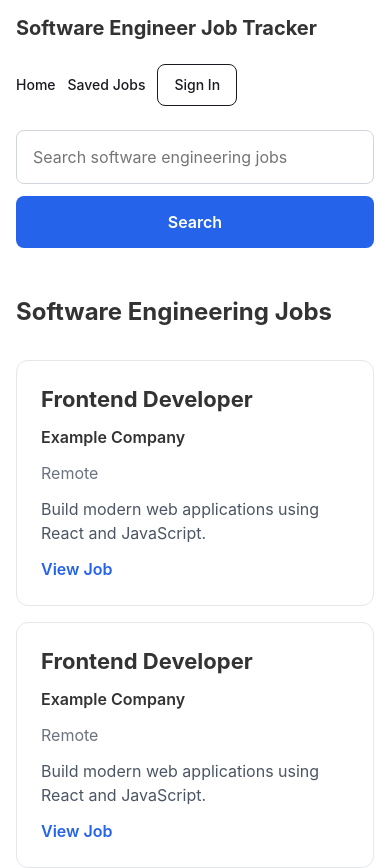
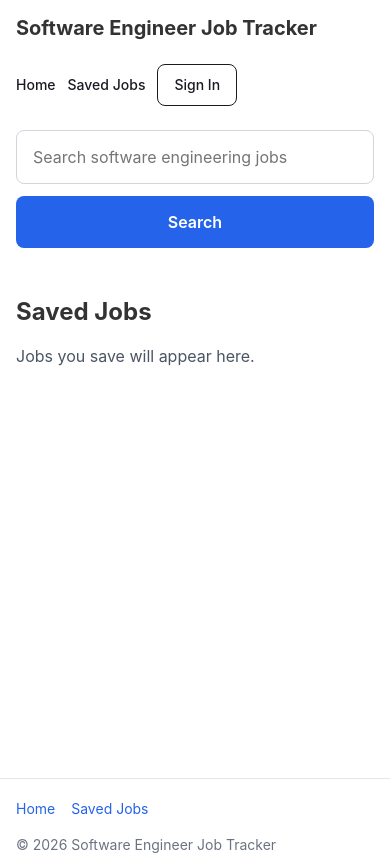
Before and after one commit to mstylz/software-engineer-job-tracker-frontend, a React (Vite) app: page /saved-jobs in a window 390 px wide. Shown: the top 868 px of the page. Built offline with nearby package versions, Linux system fonts and the light colour scheme.

Commit message:
Add saved jobs page and routing

```diff
--- a/package.json
+++ b/package.json
@@ -11,7 +11,8 @@
   },
   "dependencies": {
     "react": "^19.2.8",
-    "react-dom": "^19.2.8"
+    "react-dom": "^19.2.8",
+    "react-router-dom": "^7.18.2"
   },
   "devDependencies": {
     "@eslint/js": "^10.0.1",
--- a/src/App.jsx
+++ b/src/App.jsx
@@ -1,6 +1,8 @@
+import { Routes, Route } from 'react-router-dom'
 import Header from './components/Header/Header'
 import Main from './components/Main/Main'
 import About from './components/About/About'
+import SavedJobs from './components/SavedJobs/SavedJobs'
 import Footer from './components/Footer/Footer'
 import './App.css'
 
@@ -8,8 +10,21 @@ function App() {
   return (
     <div className="app">
       <Header />
-      <Main />
-      <About />
+
+      <Routes>
+        <Route
+          path="/"
+          element={
+            <>
+              <Main />
+              <About />
+            </>
+          }
+        />
+
+        <Route path="/saved-jobs" element={<SavedJobs />} />
+      </Routes>
+
       <Footer />
     </div>
   )
--- a/src/components/Footer/Footer.jsx
+++ b/src/components/Footer/Footer.jsx
@@ -1,16 +1,17 @@
+import { Link } from 'react-router-dom'
 import './Footer.css'
 
 function Footer() {
   return (
     <footer className="footer">
       <nav className="footer__links" aria-label="Footer navigation">
-        <a className="footer__link" href="/">
+        <Link className="footer__link" to="/">
           Home
-        </a>
+        </Link>
 
-        <a className="footer__link" href="/saved-jobs">
+        <Link className="footer__link" to="/saved-jobs">
           Saved Jobs
-        </a>
+        </Link>
       </nav>
 
       <p className="footer__copyright">
--- a/src/components/Navigation/Navigation.jsx
+++ b/src/components/Navigation/Navigation.jsx
@@ -1,15 +1,16 @@
+import { Link } from 'react-router-dom'
 import './Navigation.css'
 
 function Navigation() {
   return (
     <nav className="navigation">
-      <a className="navigation__link" href="/">
+      <Link className="navigation__link" to="/">
         Home
-      </a>
+      </Link>
 
-      <a className="navigation__link" href="/saved-jobs">
+      <Link className="navigation__link" to="/saved-jobs">
         Saved Jobs
-      </a>
+      </Link>
 
       <button className="navigation__button" type="button">
         Sign In
--- /dev/null
+++ b/src/components/SavedJobs/SavedJobs.css
@@ -0,0 +1,47 @@
+.saved-jobs {
+  width: 100%;
+  min-height: 60vh;
+  padding: 40px;
+}
+
+.saved-jobs__content {
+  width: 100%;
+  max-width: 1200px;
+  margin: 0 auto;
+}
+
+.saved-jobs__title {
+  margin: 0 0 16px;
+  font-size: 32px;
+  line-height: 40px;
+  font-weight: 700;
+}
+
+.saved-jobs__text {
+  margin: 0;
+  color: #4b5563;
+  font-size: 16px;
+  line-height: 24px;
+}
+
+@media screen and (max-width: 768px) {
+  .saved-jobs {
+    padding: 32px 24px;
+  }
+
+  .saved-jobs__title {
+    font-size: 28px;
+    line-height: 36px;
+  }
+}
+
+@media screen and (max-width: 480px) {
+  .saved-jobs {
+    padding: 24px 16px;
+  }
+
+  .saved-jobs__title {
+    font-size: 24px;
+    line-height: 32px;
+  }
+}
--- /dev/null
+++ b/src/components/SavedJobs/SavedJobs.jsx
@@ -0,0 +1,16 @@
+import './SavedJobs.css'
+
+function SavedJobs() {
+  return (
+    <main className="saved-jobs">
+      <section className="saved-jobs__content">
+        <h2 className="saved-jobs__title">Saved Jobs</h2>
+        <p className="saved-jobs__text">
+          Jobs you save will appear here.
+        </p>
+      </section>
+    </main>
+  )
+}
+
+export default SavedJobs
--- a/src/main.jsx
+++ b/src/main.jsx
@@ -1,11 +1,14 @@
 import { StrictMode } from 'react'
 import { createRoot } from 'react-dom/client'
+import { BrowserRouter } from 'react-router-dom'
 import './vendor/normalize.css'
 import './index.css'
 import App from './App.jsx'
 
 createRoot(document.getElementById('root')).render(
   <StrictMode>
-    <App />
+    <BrowserRouter>
+      <App />
+    </BrowserRouter>
   </StrictMode>,
 )
```
Also changed, not shown: 1 other file (tests, documents, lock files or other folders).
